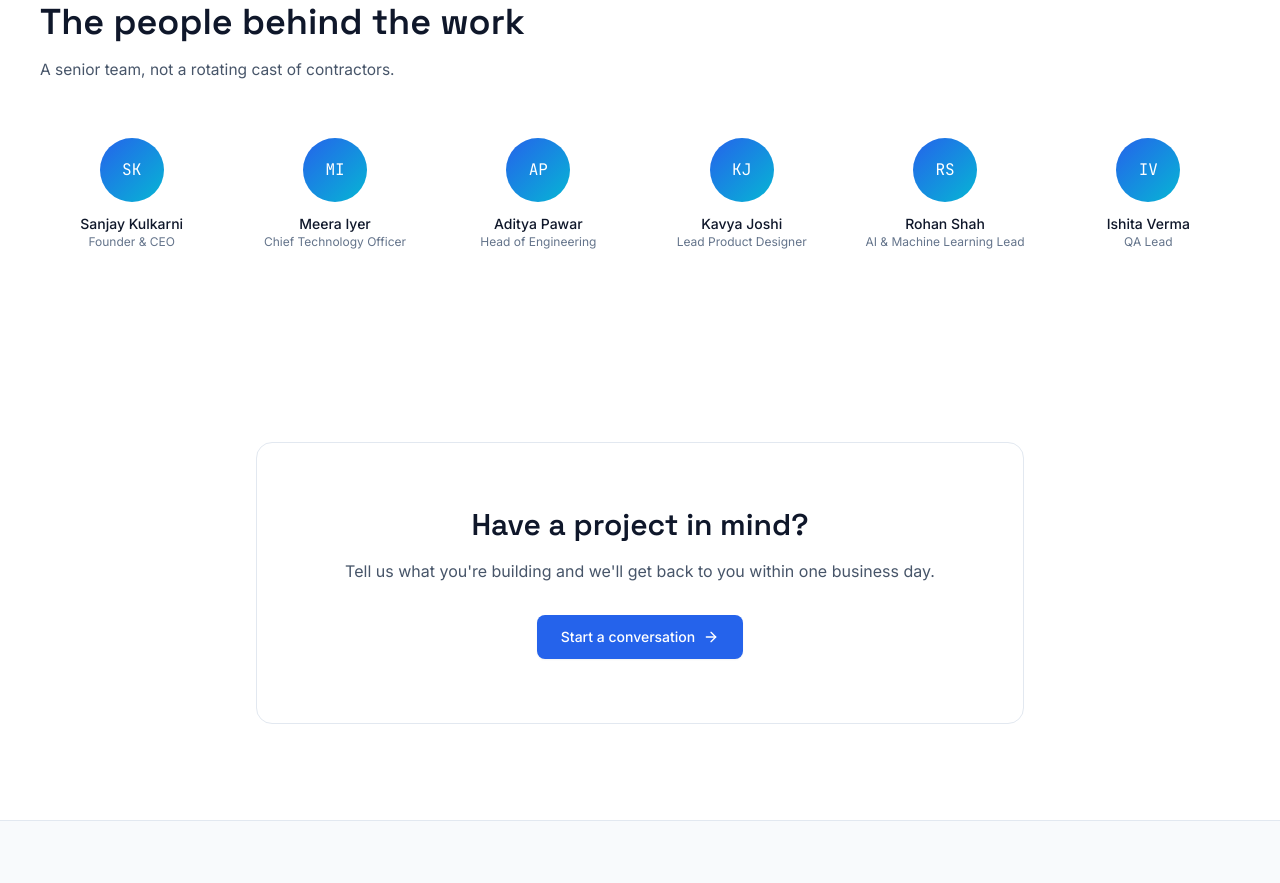
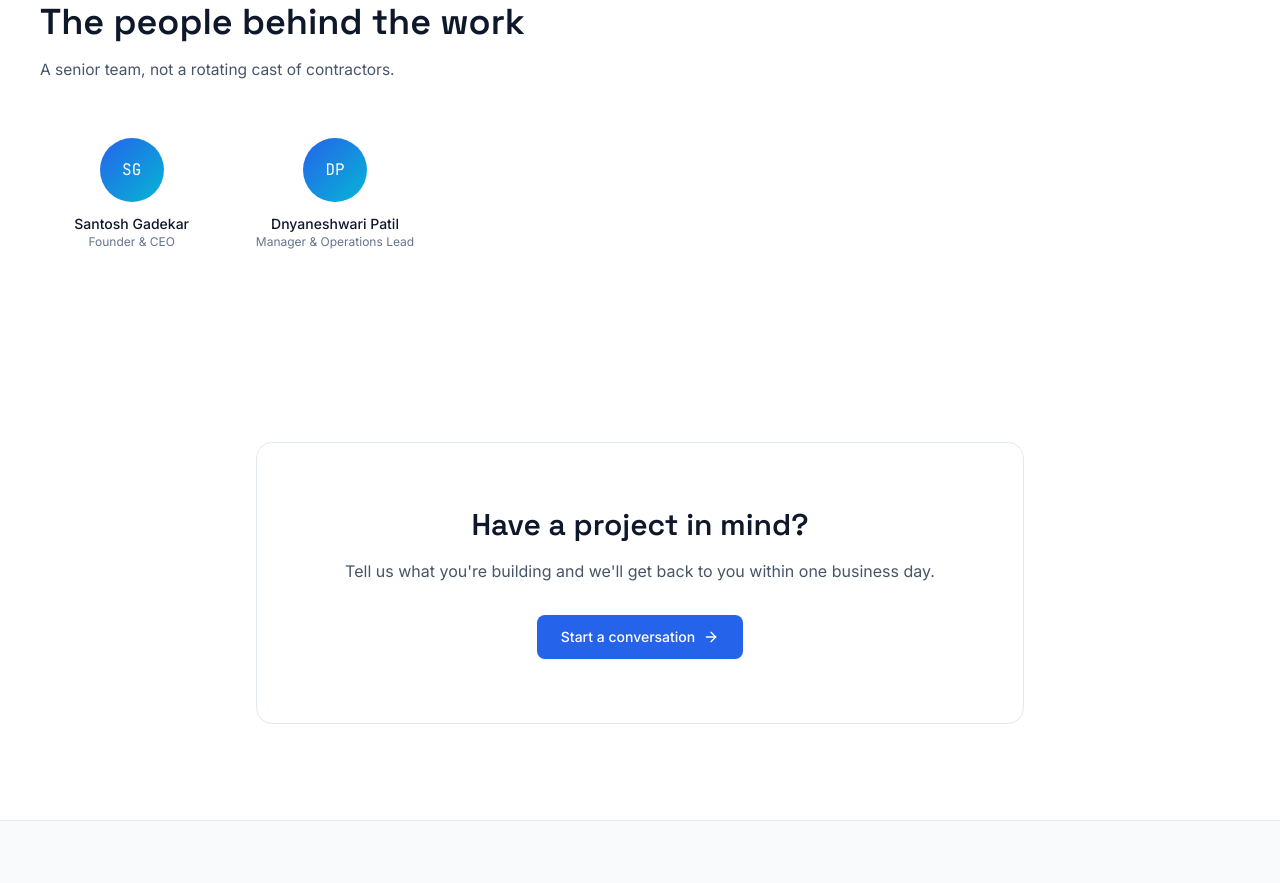
Before and after one commit to santoshgadekar324/nextgen-technologies, a React (Vite) app: page / in a window 1280 px wide. Shown: the part 3720-4603 px from the top of the page. Built offline with nearby package versions, Linux system fonts and the light colour scheme.

Commit message:
Add new team members to the team list
Added new team members Santosh Gadekar and Dnyaneshwari Patil with their roles and bios.

```diff
--- a/src/data/index.ts
+++ b/src/data/index.ts
@@ -669,13 +669,20 @@ export const testimonials: Testimonial[] = [
 ]
 
 export const team: TeamMember[] = [
-  { name: 'Sanjay Kulkarni', role: 'Founder & CEO', bio: 'Sets the technical and business direction, with a background spanning enterprise consulting and product engineering.', initials: 'SK' },
-  { name: 'Meera Iyer', role: 'Chief Technology Officer', bio: 'Owns engineering architecture and standards across every client project.', initials: 'MI' },
-  { name: 'Aditya Pawar', role: 'Head of Engineering', bio: 'Leads the backend and DevOps teams, with deep experience in distributed systems.', initials: 'AP' },
-  { name: 'Kavya Joshi', role: 'Lead Product Designer', bio: 'Runs research and design across the studio\u2019s client engagements.', initials: 'KJ' },
-  { name: 'Rohan Shah', role: 'AI & Machine Learning Lead', bio: 'Builds and ships the studio\u2019s production AI and LLM systems.', initials: 'RS' },
-  { name: 'Ishita Verma', role: 'QA Lead', bio: 'Owns testing strategy and quality standards for every release.', initials: 'IV' },
+{
+name: 'Santosh Gadekar',
+role: 'Founder & CEO',
+bio: 'Founder of NextGen Technologies specializing in Software Development, Web Development, Mobile Applications, AI Solutions, Cloud Technologies, and Digital Transformation. Passionate about building innovative technology solutions for businesses.',
+initials: 'SG',
+},
+{
+name: 'Dnyaneshwari Patil',
+role: 'Manager & Operations Lead',
+bio: 'Leads business operations, project coordination, client communication, team management, and strategic growth initiatives. Dedicated to delivering excellent customer experiences and operational excellence.',
+initials: 'DP',
+},
 ]
+
 
 export const faqs = [
   { question: 'How does NextGen Technologies price a project?', answer: 'Most projects are scoped as either a fixed price (for well-defined builds) or time-and-materials (for ongoing or evolving work). We share a detailed estimate after the discovery phase, before any development begins.' },
```
